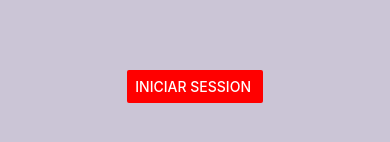
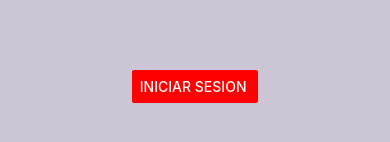
Before and after one commit to MAXCRI/RECOPELIS, a React Native app: screen / in a window 390 px wide. Shown: the part 344-486 px from the top of the page. Built offline with nearby package versions, Linux system fonts and the light colour scheme.

Commit message:
correccion 3 entraga

```diff
--- a/App.js
+++ b/App.js
@@ -1,5 +1,5 @@
 import React, { useState } from 'react';
-import { View, Text, TouchableOpacity } from 'react-native';
+import { View, Text } from 'react-native';
 import ListContainer from './src/components/ListContainer/ListContainer';
 import Login from './src/components/Login/Login';
 import { useFonts } from 'expo-font';
--- a/src/components/Login/login.jsx
+++ b/src/components/Login/login.jsx
@@ -1,4 +1,4 @@
-import { Text, B, View, TextInput, Button } from 'react-native';
+import { View, TextInput, Button } from 'react-native';
 import styles from './Styles'
 
 const Login = (props) => {
@@ -16,7 +16,7 @@ return(
               style={styles.inputContra}
             />
         <View style={styles.button}>
-        < Button title="Iniciar Session " color="red" onPress={HandleLogin}/>
+        < Button title="Iniciar Sesion " color="red" onPress={HandleLogin}/>
         </View>
 
     </View>
```
